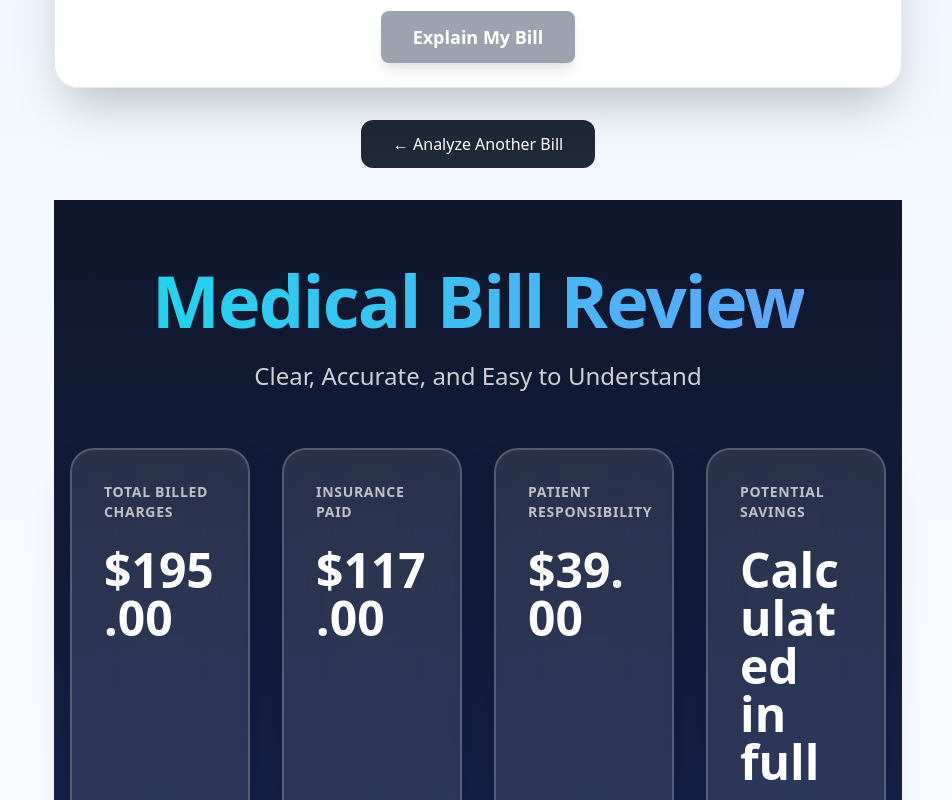
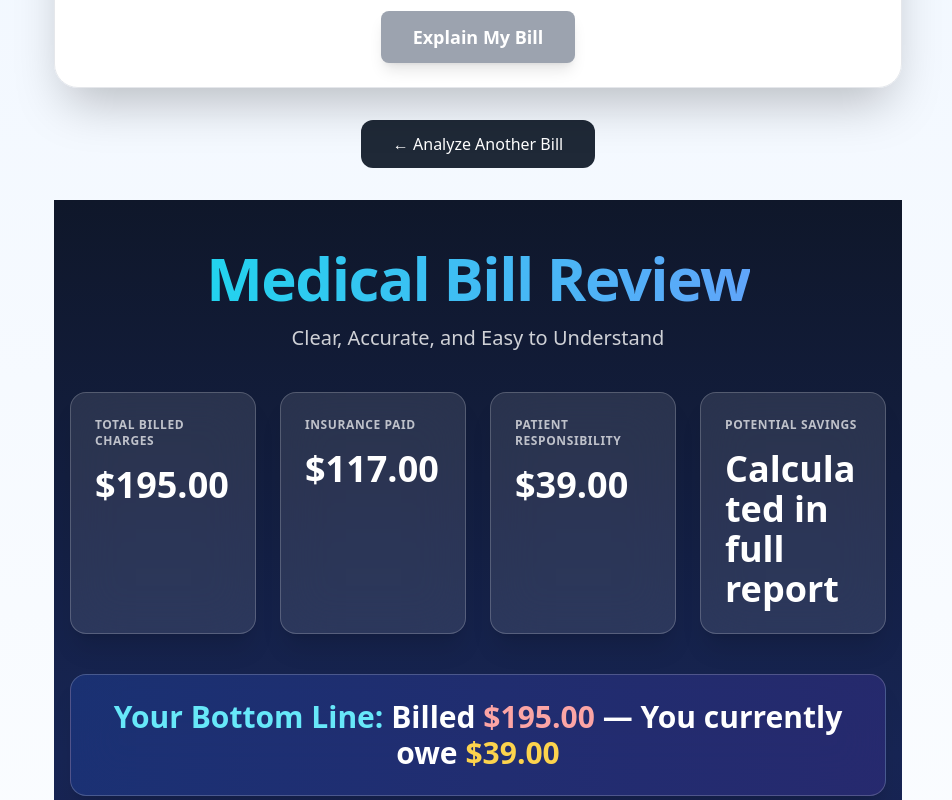
Before and after one commit to kevin-phan-25/explain-my-bill-frontend, a React (Create React App) app in the folder frontend/: page / in a window 1280 px wide. Both pictures are taken after a click on the button "Routine Check-Up (Normal)". Shown: the part 446-1246 px from the top of the page, without its empty margins (162-1114 px from the left). Built offline with nearby package versions, Linux system fonts and the light colour scheme.

Commit message:
Update ExplanationCard.js

```diff
--- a/frontend/src/components/ExplanationCard.js
+++ b/frontend/src/components/ExplanationCard.js
@@ -1,10 +1,10 @@
 import React, { useState } from "react";
 import jsPDF from "jspdf";
 
-// Rotating Chevron Icon
+// Rotating Chevron Icon (smaller)
 const ChevronDown = ({ isOpen }) => (
   <svg
-    className={`w-6 h-6 sm:w-8 sm:h-8 text-white transition-transform duration-500 ease-out ${
+    className={`w-5 h-5 sm:w-6 sm:h-6 text-white transition-transform duration-500 ease-out ${
       isOpen ? "rotate-180" : ""
     }`}
     fill="none"
@@ -47,7 +47,7 @@ export default function ExplanationCard({ result, onUpgrade }) {
     );
   };
 
-  // Fixed: Show actual savings estimate when available (from backend), otherwise appropriate message
+  // Potential Savings logic
   const potentialSavingsValue = mainData?.potentialSavings
     ? mainData.potentialSavings
     : isPaid
@@ -83,7 +83,6 @@ export default function ExplanationCard({ result, onUpgrade }) {
     const margin = 20;
     let y = 30;
 
-    // Clean Professional Header
     doc.setFillColor(15, 25, 60);
     doc.rect(0, 0, pageWidth, 60, "F");
 
@@ -111,7 +110,6 @@ export default function ExplanationCard({ result, onUpgrade }) {
     );
     y += 20;
 
-    // Financial Summary Section
     if (Object.keys(keyAmounts).length > 0) {
       doc.setFillColor(20, 35, 80);
       doc.roundedRect(margin - 5, y - 15, pageWidth - 2 * margin + 10, 90, 12, 12, "F");
@@ -155,7 +153,6 @@ export default function ExplanationCard({ result, onUpgrade }) {
       y += 10;
     }
 
-    // Potential Savings in PDF
     doc.setFillColor(25, 60, 100);
     doc.roundedRect(margin - 5, y - 10, pageWidth - 2 * margin + 10, 35, 10, 10, "F");
     y += 8;
@@ -171,7 +168,6 @@ export default function ExplanationCard({ result, onUpgrade }) {
     doc.text(potentialSavingsValue, margin + 5, y);
     y += 20;
 
-    // Services Section
     if (mainData?.services?.length > 0) {
       doc.setFillColor(25, 40, 90);
       doc.roundedRect(margin - 5, y - 10, pageWidth - 2 * margin + 10, 20 + mainData.services.length * 9, 10, 10, "F");
@@ -191,7 +187,6 @@ export default function ExplanationCard({ result, onUpgrade }) {
       y += 10;
     }
 
-    // Key Insights / Executive Summary
     if (mainData?.summary || fallbackExplanation) {
       doc.setFillColor(30, 45, 100);
       doc.roundedRect(margin - 5, y - 10, pageWidth - 2 * margin + 10, 60, 10, 10, "F");
@@ -210,7 +205,6 @@ export default function ExplanationCard({ result, onUpgrade }) {
       y += lines.length * 8 + 15;
     }
 
-    // Critical Alerts (Paid only)
     if (isPaid && mainData?.redFlags?.length > 0) {
       doc.setFillColor(90, 20, 40);
       doc.roundedRect(margin - 5, y - 10, pageWidth - 2 * margin + 10, 25 + mainData.redFlags.length * 10, 10, 10, "F");
@@ -230,7 +224,6 @@ export default function ExplanationCard({ result, onUpgrade }) {
       y += 10;
     }
 
-    // Recommended Actions
     doc.setFillColor(20, 70, 60);
     doc.roundedRect(margin - 5, y - 10, pageWidth - 2 * margin + 10, 80, 10, 10, "F");
     y += 8;
@@ -255,7 +248,6 @@ export default function ExplanationCard({ result, onUpgrade }) {
       y += lines.length * 7 + 6;
     });
 
-    // Footer
     doc.setFillColor(10, 15, 45);
     doc.rect(0, doc.internal.pageSize.getHeight() - 40, pageWidth, 40, "F");
     doc.setTextColor(160, 210, 255);
@@ -283,14 +275,14 @@ export default function ExplanationCard({ result, onUpgrade }) {
     const owe = keyAmounts.patientResponsibility || "unknown amount";
 
     return (
-      <div className="mt-10 rounded-3xl bg-gradient-to-r from-blue-900/60 to-indigo-900/60 backdrop-blur-xl border-2 border-white/30 p-10 text-center shadow-2xl">
-        <p className="text-3xl sm:text-4xl font-extrabold text-white leading-tight">
+      <div className="mt-8 rounded-2xl bg-gradient-to-r from-blue-900/60 to-indigo-900/60 backdrop-blur-xl border border-white/20 p-6 text-center shadow-xl">
+        <p className="text-2xl sm:text-3xl font-bold text-white leading-tight">
           <span className="text-cyan-300">Your Bottom Line:</span> Billed{" "}
-          <span className="text-red-300 text-4xl sm:text-5xl">{total}</span>
+          <span className="text-red-300 font-extrabold">{total}</span>
           {owe !== "unknown amount" && (
             <>
               {" "}— You currently owe{" "}
-              <span className="text-amber-300 text-4xl sm:text-5xl">{owe}</span>
+              <span className="text-amber-300 font-extrabold">{owe}</span>
             </>
           )}
         </p>
@@ -299,36 +291,36 @@ export default function ExplanationCard({ result, onUpgrade }) {
   };
 
   return (
-    <div className="min-h-screen bg-gradient-to-b from-slate-900 via-blue-950 to-indigo-950 py-12 px-4 sm:py-16">
-      <div className="max-w-6xl mx-auto">
-        {/* Header */}
-        <div className="text-center mb-14">
-          <h1 className="text-5xl sm:text-6xl md:text-7xl font-black text-white mb-6 tracking-tight">
+    <div className="min-h-screen bg-gradient-to-b from-slate-900 via-blue-950 to-indigo-950 py-8 px-4 sm:py-12">
+      <div className="max-w-5xl mx-auto">
+        {/* Header – Reduced */}
+        <div className="text-center mb-10">
+          <h1 className="text-4xl sm:text-5xl md:text-6xl font-black text-white mb-4 tracking-tight">
             <span className="bg-gradient-to-r from-cyan-400 to-blue-400 bg-clip-text text-transparent">
               Medical Bill Review
             </span>
           </h1>
-          <p className="text-xl sm:text-2xl text-white/80 font-medium">
+          <p className="text-lg sm:text-xl text-white/80 font-medium">
             Clear, Accurate, and Easy to Understand
           </p>
         </div>
 
-        {/* Key Metrics Grid – More prominent */}
-        <div className="grid grid-cols-1 sm:grid-cols-2 lg:grid-cols-4 gap-8 mb-12">
+        {/* Key Metrics Grid – 40% smaller */}
+        <div className="grid grid-cols-1 sm:grid-cols-2 lg:grid-cols-4 gap-6 mb-10">
           {metrics.map((item, i) => (
             <div
               key={i}
-              className="relative group overflow-hidden rounded-3xl bg-white/10 backdrop-blur-xl border-2 border-white/20 shadow-2xl hover:shadow-cyan-500/40 transition-all duration-500 hover:scale-105 hover:border-cyan-400/50"
+              className="relative group overflow-hidden rounded-2xl bg-white/10 backdrop-blur-xl border border-white/20 shadow-xl hover:shadow-cyan-500/40 transition-all duration-500 hover:scale-105"
             >
               <div className="absolute inset-0 bg-gradient-to-br from-cyan-600/10 to-blue-600/10 opacity-0 group-hover:opacity-100 transition-opacity duration-700" />
-              <div className="relative p-8">
-                <div className="flex justify-between items-start mb-6">
-                  <p className="text-white/70 text-sm font-bold uppercase tracking-wider">
+              <div className="relative p-6">
+                <div className="flex justify-between items-start mb-4">
+                  <p className="text-white/70 text-xs font-bold uppercase tracking-wider">
                     {item.label}
                   </p>
                   <ConfidenceBadge score={item.conf} />
                 </div>
-                <p className="text-4xl sm:text-5xl font-black text-white break-words leading-tight">
+                <p className="text-3xl sm:text-4xl font-black text-white break-words leading-tight">
                   {item.value}
                 </p>
               </div>
@@ -338,32 +330,32 @@ export default function ExplanationCard({ result, onUpgrade }) {
 
         <BottomLineStrip />
 
-        {/* Accordion Sections */}
-        <div className="space-y-8 mt-16">
-          {/* Key Insights */}
-          <div className="rounded-3xl bg-white/10 backdrop-blur-xl border-2 border-white/20 shadow-2xl overflow-hidden">
+        {/* Accordion Sections – Reduced spacing & sizes */}
+        <div className="space-y-6 mt-12">
+          {/* Key Findings */}
+          <div className="rounded-2xl bg-white/10 backdrop-blur-xl border border-white/20 shadow-xl overflow-hidden">
             <button
               onClick={() => toggleSection("summary")}
-              className="w-full px-10 py-8 text-left flex items-center justify-between hover:bg-white/5 transition"
+              className="w-full px-8 py-6 text-left flex items-center justify-between hover:bg-white/5 transition"
             >
-              <span className="flex items-center gap-5 text-3xl font-bold text-white">
+              <span className="flex items-center gap-4 text-2xl font-bold text-white">
                 <span>✅</span> Key Findings
               </span>
               <ChevronDown isOpen={openSections.includes("summary")} />
             </button>
             {openSections.includes("summary") && (
-              <div className="px-10 pb-10 text-white/90 text-lg leading-relaxed">
+              <div className="px-8 pb-8 text-white/90 text-base leading-relaxed">
                 {mainData?.summaryPoints?.length > 0 ? (
-                  <ul className="space-y-5">
+                  <ul className="space-y-4">
                     {mainData.summaryPoints.map((point, i) => (
-                      <li key={i} className="flex items-start gap-5">
-                        <span className="text-cyan-400 text-2xl mt-1">•</span>
+                      <li key={i} className="flex items-start gap-4">
+                        <span className="text-cyan-400 text-xl mt-1">•</span>
                         <span>{point}</span>
                       </li>
                     ))}
                   </ul>
                 ) : fallbackExplanation ? (
-                  <div className="prose prose-invert prose-lg max-w-none space-y-5">
+                  <div className="prose prose-invert prose-base max-w-none space-y-4">
                     {fallbackExplanation.split("\n").map((para, i) => para && <p key={i}>{para}</p>)}
                   </div>
                 ) : (
@@ -373,23 +365,23 @@ export default function ExplanationCard({ result, onUpgrade }) {
             )}
           </div>
 
-          {/* Critical Alerts – Paid Only */}
+          {/* Important Alerts – Paid Only */}
           {isPaid && mainData?.redFlags?.length > 0 && (
-            <div className="rounded-3xl bg-red-900/30 backdrop-blur-xl border-2 border-red-500/50 shadow-2xl shadow-red-500/30 overflow-hidden">
+            <div className="rounded-2xl bg-red-900/30 backdrop-blur-xl border border-red-500/50 shadow-xl shadow-red-500/30 overflow-hidden">
               <button
                 onClick={() => toggleSection("redflags")}
-                className="w-full px-10 py-8 text-left flex items-center justify-between hover:bg-red-900/20 transition"
+                className="w-full px-8 py-6 text-left flex items-center justify-between hover:bg-red-900/20 transition"
               >
-                <span className="flex items-center gap-5 text-3xl font-bold text-red-300">
+                <span className="flex items-center gap-4 text-2xl font-bold text-red-300">
                   <span>⚠️</span> Important Alerts
                 </span>
                 <ChevronDown isOpen={openSections.includes("redflags")} />
               </button>
               {openSections.includes("redflags") && (
-                <div className="px-10 pb-10">
-                  <ul className="space-y-5">
+                <div className="px-8 pb-8">
+                  <ul className="space-y-4">
                     {mainData.redFlags.map((flag, i) => (
-                      <li key={i} className="bg-red-900/40 p-6 rounded-2xl border border-red-500/60 text-white/95 text-lg">
+                      <li key={i} className="bg-red-900/40 p-5 rounded-xl border border-red-500/60 text-white/95 text-base">
                         <span className="font-bold text-red-300">Alert:</span> {flag}
                       </li>
                     ))}
@@ -399,20 +391,20 @@ export default function ExplanationCard({ result, onUpgrade }) {
             </div>
           )}
 
-          {/* Recommended Actions */}
-          <div className="rounded-3xl bg-white/10 backdrop-blur-xl border-2 border-white/20 shadow-2xl overflow-hidden">
+          {/* Next Steps */}
+          <div className="rounded-2xl bg-white/10 backdrop-blur-xl border border-white/20 shadow-xl overflow-hidden">
             <button
               onClick={() => toggleSection("nextsteps")}
-              className="w-full px-10 py-8 text-left flex items-center justify-between hover:bg-white/5 transition"
+              className="w-full px-8 py-6 text-left flex items-center justify-between hover:bg-white/5 transition"
             >
-              <span className="flex items-center gap-5 text-3xl font-bold text-white">
+              <span className="flex items-center gap-4 text-2xl font-bold text-white">
                 <span>🎯</span> Next Steps
               </span>
               <ChevronDown isOpen={openSections.includes("nextsteps")} />
             </button>
             {openSections.includes("nextsteps") && (
-              <div className="px-10 pb-10">
-                <ol className="space-y-6">
+              <div className="px-8 pb-8">
+                <ol className="space-y-5">
                   {(mainData?.nextSteps?.length > 0
                     ? mainData.nextSteps
                     : [
@@ -422,9 +414,9 @@ export default function ExplanationCard({ result, onUpgrade }) {
                         "Appeal anything that looks incorrect — many appeals are successful",
                       ]
                   ).map((step, i) => (
-                    <li key={i} className="flex items-start gap-6 bg-emerald-900/20 p-6 rounded-2xl border border-emerald-500/40">
-                      <span className="text-emerald-400 font-black text-2xl min-w-10">{i + 1}</span>
-                      <span className="text-white/90 text-lg">{step}</span>
+                    <li key={i} className="flex items-start gap-5 bg-emerald-900/20 p-5 rounded-xl border border-emerald-500/40">
+                      <span className="text-emerald-400 font-black text-xl min-w-8">{i + 1}</span>
+                      <span className="text-white/90 text-base">{step}</span>
                     </li>
                   ))}
                 </ol>
@@ -433,34 +425,34 @@ export default function ExplanationCard({ result, onUpgrade }) {
           </div>
         </div>
 
-        {/* Download Button – More prominent */}
-        <div className="text-center my-20">
+        {/* Download Button – Reduced */}
+        <div className="text-center my-12">
           <button
             onClick={handleDownloadPDF}
-            className="group inline-flex items-center gap-6 bg-gradient-to-r from-cyan-500 to-blue-600 text-white font-black text-2xl py-8 px-20 rounded-full shadow-2xl hover:shadow-cyan-500/60 transition-all duration-500 hover:scale-110"
+            className="group inline-flex items-center gap-4 bg-gradient-to-r from-cyan-500 to-blue-600 text-white font-bold text-xl py-5 px-12 rounded-full shadow-2xl hover:shadow-cyan-500/60 transition-all duration-500 hover:scale-110"
           >
             <span>📄 Download Your Full Report (PDF)</span>
-            <span className="text-3xl group-hover:translate-x-3 transition-transform">→</span>
+            <span className="text-2xl group-hover:translate-x-2 transition-transform">→</span>
           </button>
         </div>
 
-        {/* Upgrade CTA – Only for free users */}
+        {/* Upgrade CTA – Smaller */}
         {!isPaid && (
-          <div className="mt-24 text-center">
-            <div className="rounded-3xl bg-gradient-to-r from-orange-600/40 via-red-600/40 to-purple-800/40 backdrop-blur-xl border-2 border-orange-500/60 p-14 max-w-5xl mx-auto shadow-2xl">
-              <h3 className="text-4xl sm:text-5xl md:text-6xl font-black text-white mb-8">
+          <div className="mt-16 text-center">
+            <div className="rounded-2xl bg-gradient-to-r from-orange-600/40 via-red-600/40 to-purple-800/40 backdrop-blur-xl border border-orange-500/60 p-10 max-w-4xl mx-auto shadow-2xl">
+              <h3 className="text-3xl sm:text-4xl font-black text-white mb-6">
                 Unlock Full Review & Appeal Help
               </h3>
-              <p className="text-2xl text-white/90 mb-12 max-w-3xl mx-auto">
+              <p className="text-lg text-white/90 mb-8 max-w-2xl mx-auto">
                 Find overcharges • Estimate possible savings • Get help writing an appeal letter
               </p>
               <button
                 onClick={onUpgrade}
-                className="bg-white text-purple-800 font-black text-3xl py-8 px-24 rounded-full shadow-2xl hover:scale-110 hover:shadow-purple-500/60 transition-all duration-500"
+                className="bg-white text-purple-800 font-bold text-xl py-5 px-12 rounded-full shadow-2xl hover:scale-110 hover:shadow-purple-500/60 transition-all duration-500"
               >
                 Upgrade Now – Save Money
               </button>
-              <p className="mt-10 text-white/70 text-xl">
+              <p className="mt-6 text-white/70 text-base">
                 30-day money-back guarantee • One-time or unlimited plans
               </p>
             </div>
```
